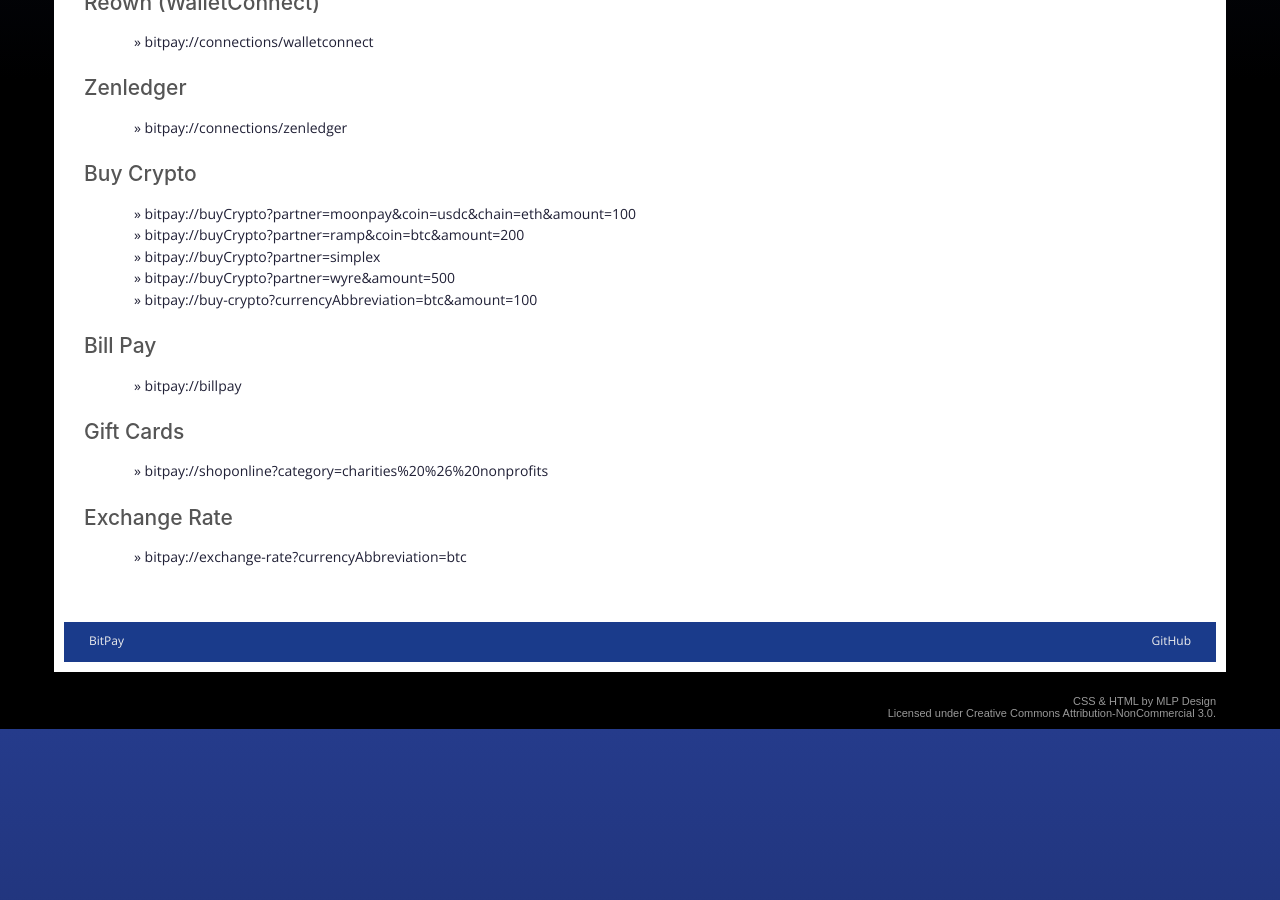
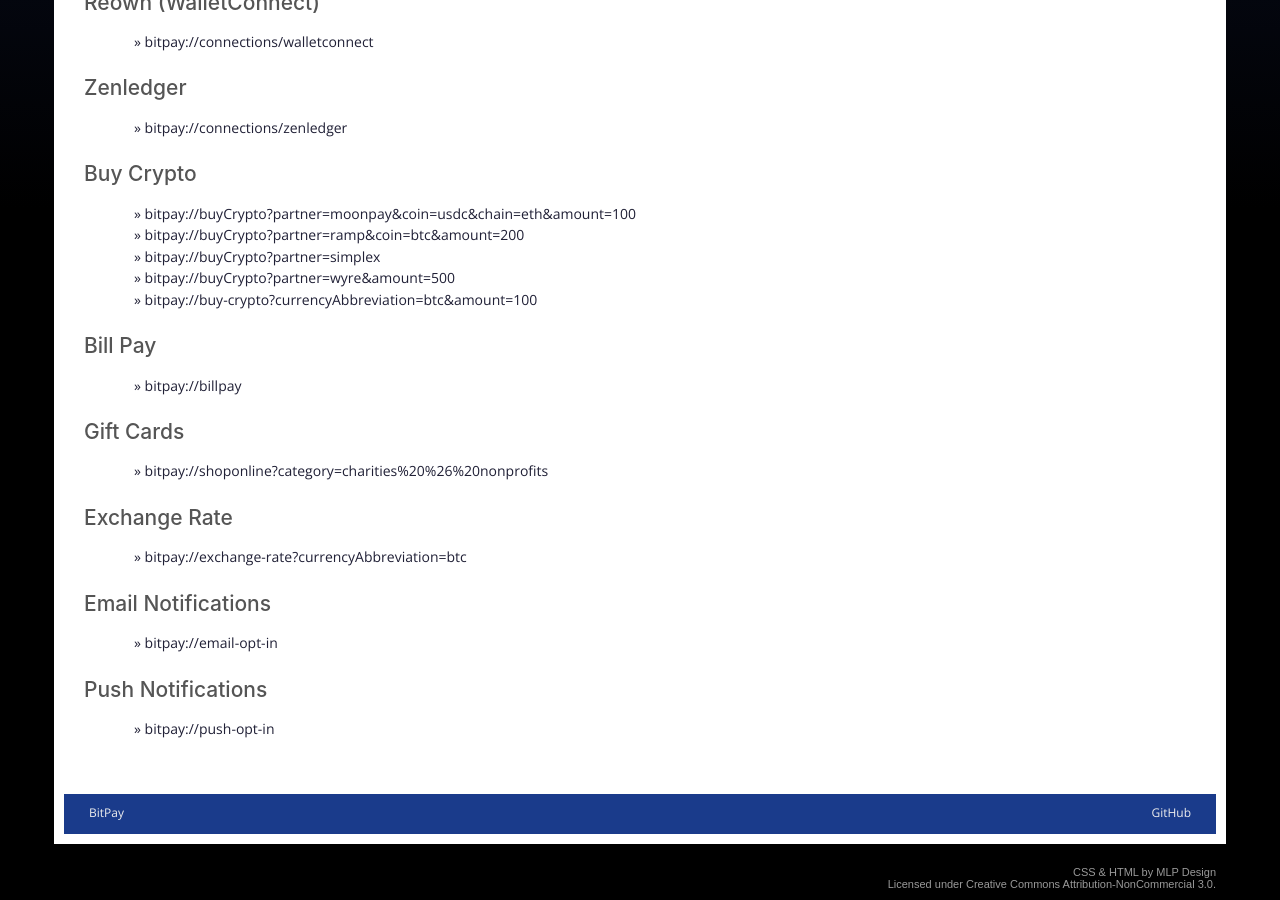
Before and after one commit to cmgustavo/website, a Jekyll site: the page index.html, which Jekyll copies as it is, in a window 1280 px wide and 900 px high, scrolled down 1866 px. Built offline with Jekyll 4.4.1, drawn with Linux system fonts in a browser that asks for light colours; before the commit the page ends 2595 px from its top, so only the background shows below that.

Commit message:
Deeplinks for push and email notifications screen

```diff
--- a/index.html
+++ b/index.html
@@ -270,6 +270,22 @@
               </a>
             </li>
           </ul>
+          <h3>Email Notifications</h3>
+          <ul class="no-bullet">
+            <li>
+              <a href="bitpay://email-opt-in">
+                bitpay://email-opt-in
+              </a>
+            </li>
+          </ul>
+          <h3>Push Notifications</h3>
+          <ul class="no-bullet">
+            <li>
+              <a href="bitpay://push-opt-in">
+                bitpay://push-opt-in
+              </a>
+            </li>
+          </ul>
         </div>
       </div>
       <!--end of content-->
```
